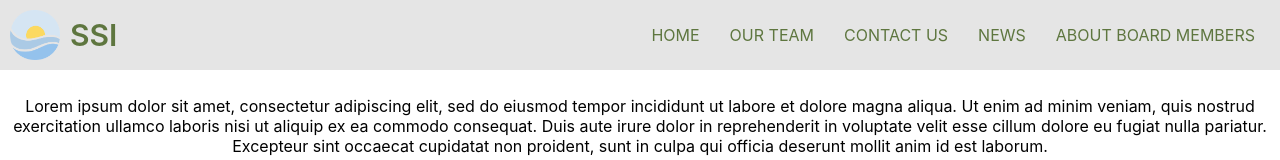
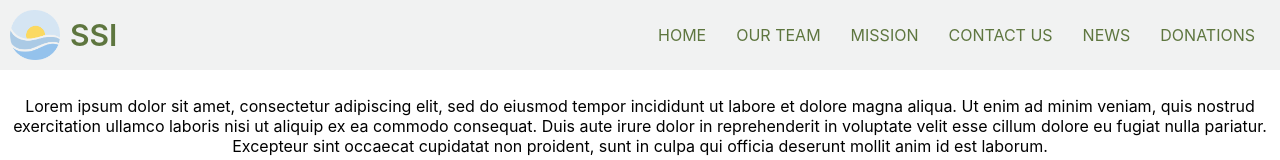
Before and after one commit to Hack4Impact-UMD/sustainability-solutions, a React (Create React App) app in the folder app/: page /aboutBoardMembers in a window 1280 px wide. Shown: the top 160 px of the page. Built offline with nearby package versions, Linux system fonts and the light colour scheme.

Commit message:
slight changes to link options

```diff
--- a/app/src/Components/Navbar/Navbar.js
+++ b/app/src/Components/Navbar/Navbar.js
@@ -12,10 +12,11 @@ function Navbar() {
             </div>
             <nav>
                 <Link to="/">Home</Link>
-                <Link to="/">Our Team</Link>
+                <Link to="/aboutBoardMembers">Our Team</Link>
+                <Link to="/">Mission</Link>
                 <Link to="/">Contact Us</Link>
                 <Link to="/">News</Link>
-                <Link to="/aboutBoardMembers">About Board Members</Link>
+                <Link to="/">Donations</Link>
             </nav>
         </header>
     )
--- a/app/src/Components/Navbar/navbar.css
+++ b/app/src/Components/Navbar/navbar.css
@@ -1,7 +1,7 @@
 .navbar {
   display: flex;
   justify-content: space-between;
-  background: #E5E5E5;
+  background: rgba(239, 240, 240, 0.84);
   padding: 10px;
   color: #5E763F
 }
```
